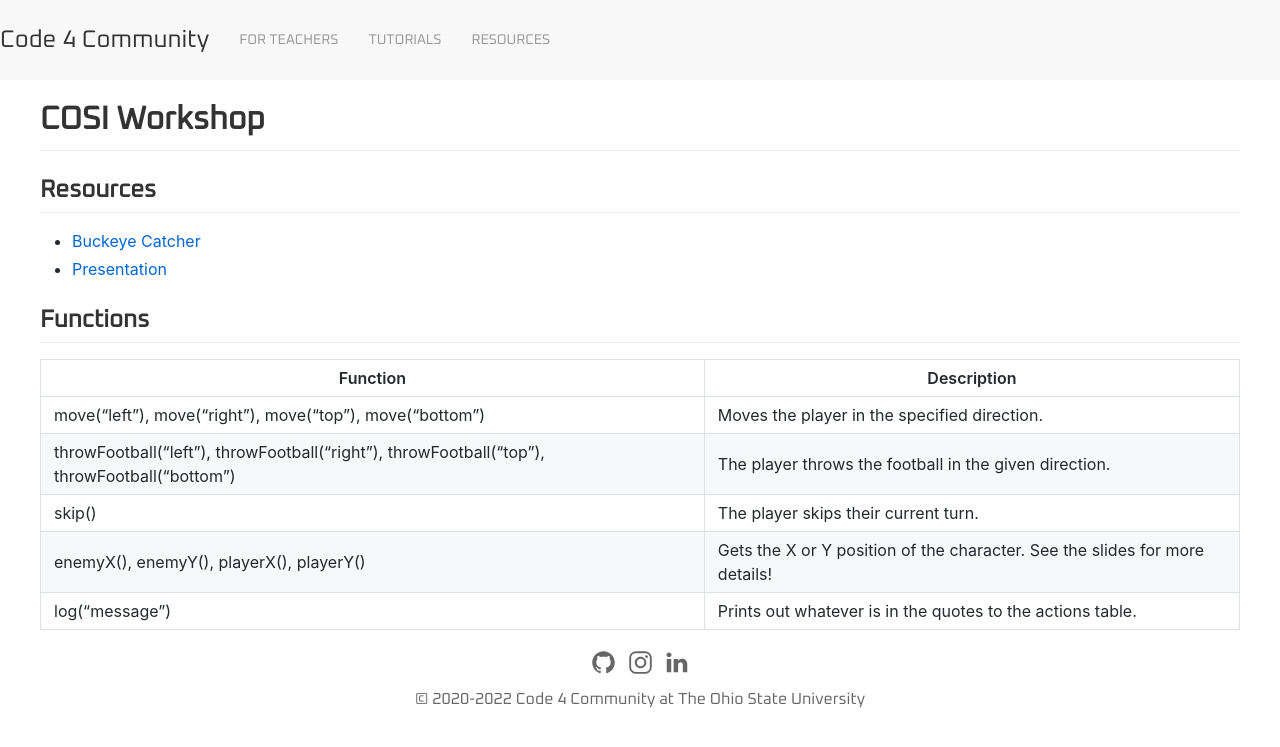
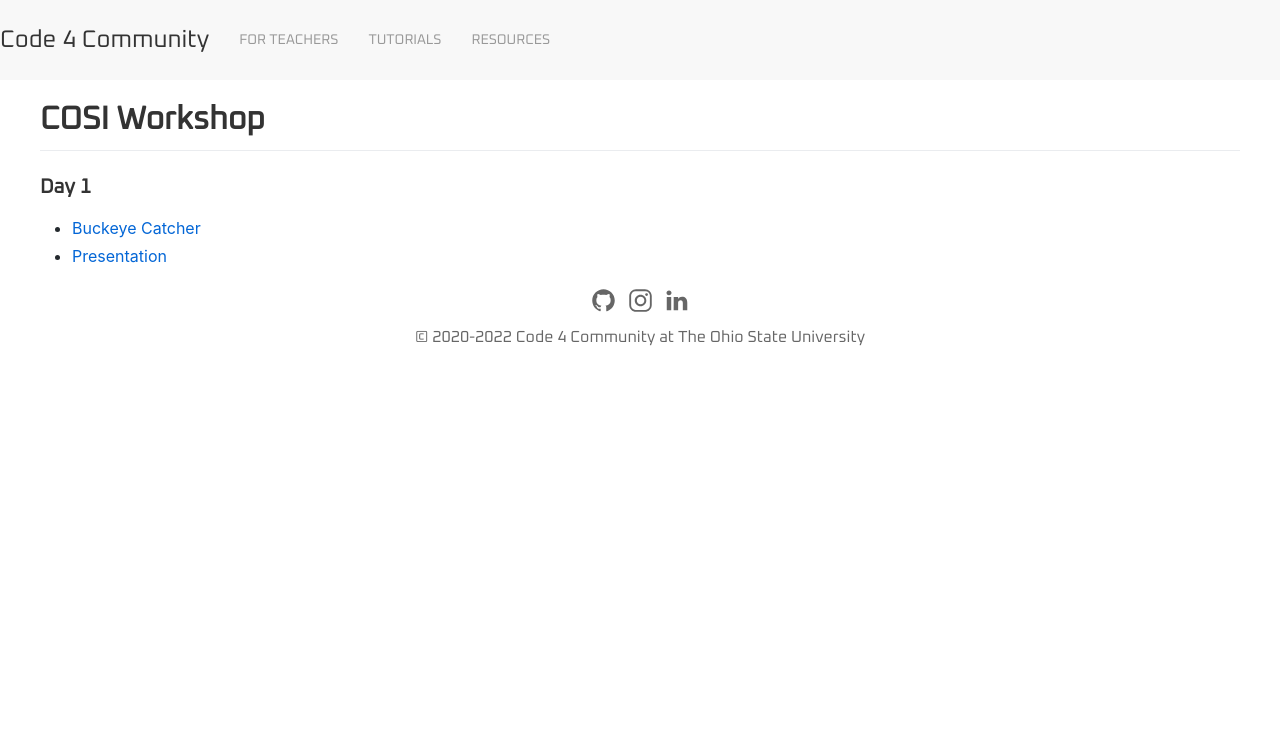
Before and after one commit to Code4Community/Code4Community.github.io, a Jekyll site: the page built from outreach_presentations/cosi_2022.md, in a window 1280 px wide. Shown: the top 747 px of the page. Built offline with Jekyll 4.4.1, drawn with Linux system fonts in a browser that asks for light colours; nearby versions of some CDN libraries.

Commit message:
Split into days

```diff
--- a/outreach_presentations/cosi_2022.md
+++ b/outreach_presentations/cosi_2022.md
@@ -7,17 +7,6 @@
 
 # COSI Workshop
 
-## Resources
+### Day 1
 * [Buckeye Catcher](https://c4cosu.com/buckeye-catch-em/)
 * [Presentation](https://docs.google.com/presentation/d/1U4zt2SUtXIbZLoRow7zD6-C8dpqq0TgI8xYoTYdul2Y/edit?usp=sharing)
-
-
-## Functions
-
-| Function | Description |
-|-----------|-----------|
-| move("left"), move("right"), move("top"), move("bottom") |  Moves the player in the specified direction. |
-| throwFootball("left"), throwFootball("right"), throwFootball("top"), throwFootball("bottom") | The player throws the football in the given direction. |
-| skip() | The player skips their current turn. |
-| enemyX(), enemyY(), playerX(), playerY() | Gets the X or Y position of the character.  See the slides for more details! |
-| log("message") | Prints out whatever is in the quotes to the actions table. |
```
